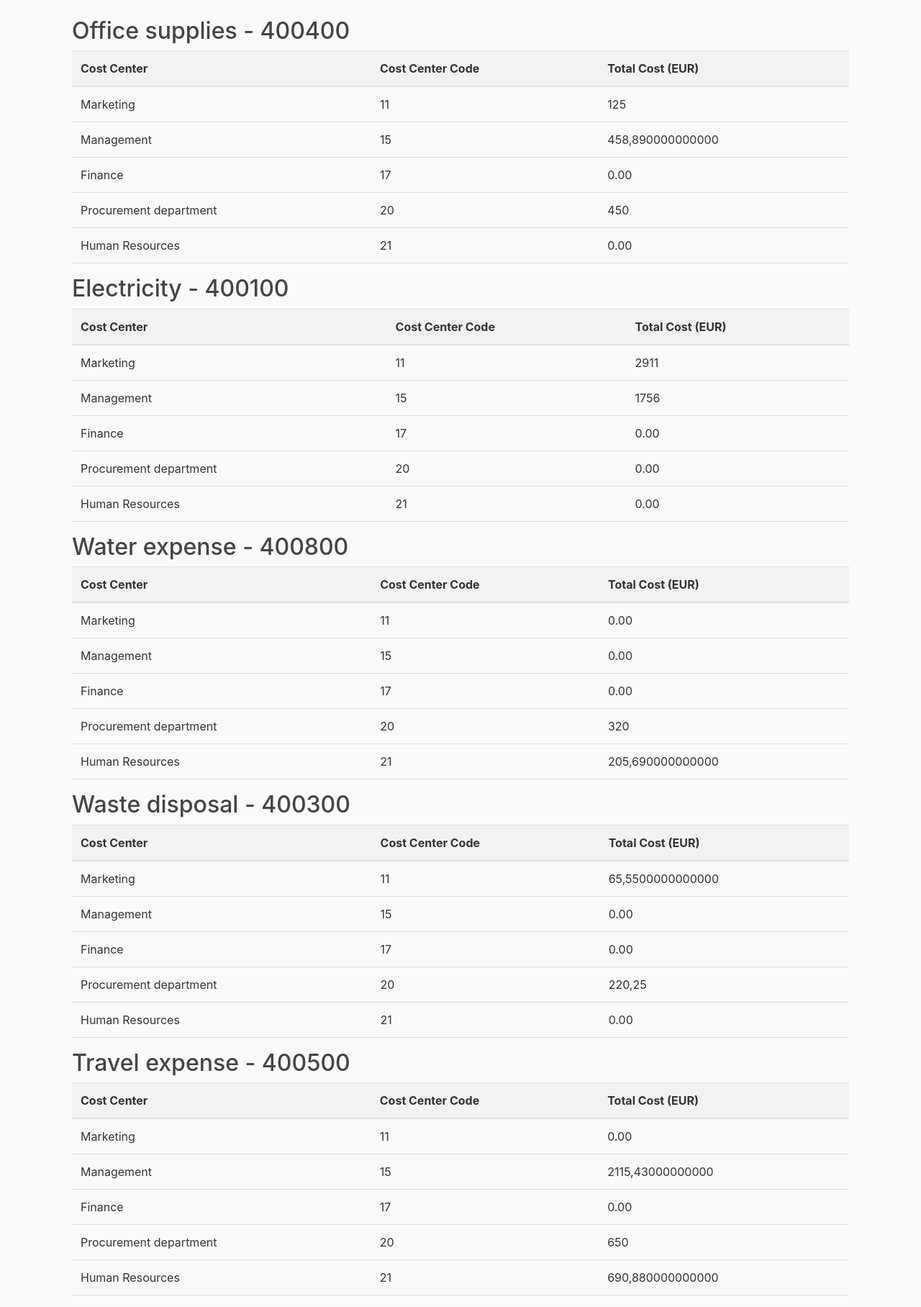
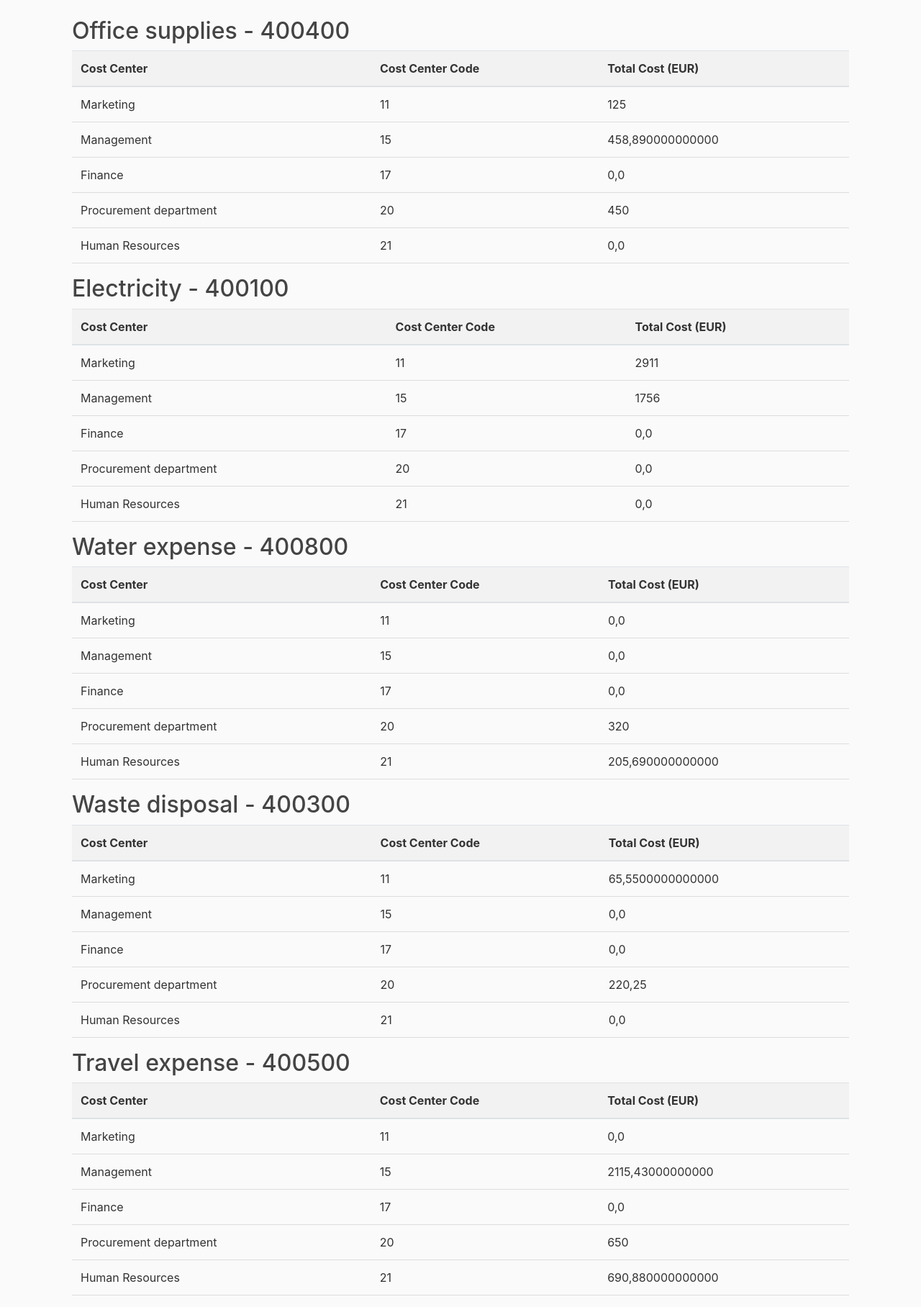
Before and after one commit to anasicic/report_project, a Django app: page /report/ in a window 1280 px wide. Shown: the part 56-1872 px from the top of the page at 72% size. Run offline with Django 4.2, Linux system fonts and the light colour scheme; data comes from the database, SQL or seed files in the repository; both versions use the stored data as it was after the commit; some libraries are stand-ins or nearby versions.

Commit message:
new number formatting

```diff
--- a/users/templates/users/report.html
+++ b/users/templates/users/report.html
@@ -18,7 +18,7 @@
             <tr>
                 <td>{{ cost_center.cost_center_name }}</td>
                 <td>{{ cost_center.cost_center_code }}</td>
-                <td>{{ total_amount|default:"0.00"|format_number }}</td>
+                <td>{{ total_amount|default:0.00|format_number }}</td>
             </tr>
             {% endfor %}
         </tbody>
```
Also changed, not shown: db.sqlite3.
